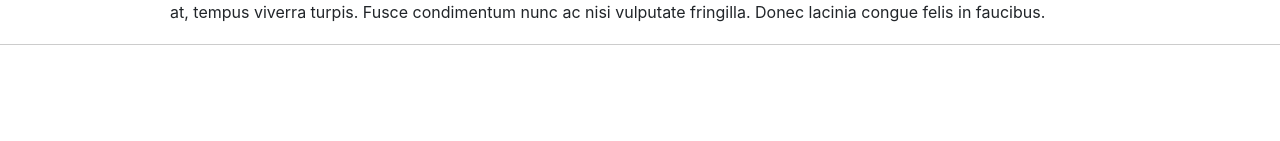
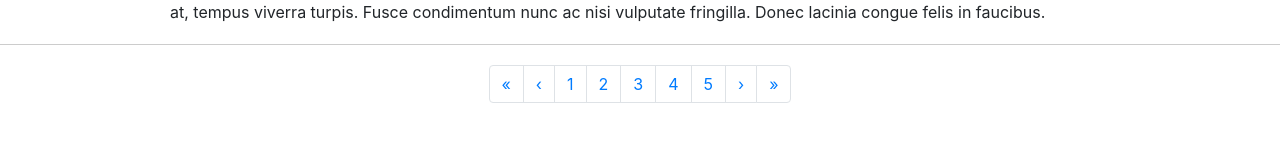
Before and after one commit to craigdanj/miniblog, a React (Create React App) app in the folder client/: page / in a window 1280 px wide. Shown: the part 263-404 px from the top of the page. Built offline with nearby package versions, Linux system fonts and the light colour scheme.

Commit message:
pagination added

```diff
--- a/client/src/components/post-list/index.js
+++ b/client/src/components/post-list/index.js
@@ -1,5 +1,5 @@
 import React from 'react';
-import { Media } from 'reactstrap';
+import { Media, Pagination, PaginationItem, PaginationLink } from 'reactstrap';
 import './style.css';
 
 function PostList() {
@@ -33,6 +33,49 @@ function PostList() {
 					</Media>
 				</Media>
 			</div>
+
+			<div className="paginationContainer d-flex justify-content-center">
+				<Pagination aria-label="Page navigation example">
+					<PaginationItem>
+						<PaginationLink first href="#" />
+					</PaginationItem>
+					<PaginationItem>
+						<PaginationLink previous href="#" />
+					</PaginationItem>
+					<PaginationItem>
+						<PaginationLink href="#">
+							1
+						</PaginationLink>
+					</PaginationItem>
+					<PaginationItem>
+						<PaginationLink href="#">
+							2
+						</PaginationLink>
+					</PaginationItem>
+					<PaginationItem>
+						<PaginationLink href="#">
+							3
+						</PaginationLink>
+					</PaginationItem>
+					<PaginationItem>
+						<PaginationLink href="#">
+							4
+						</PaginationLink>
+					</PaginationItem>
+					<PaginationItem>
+						<PaginationLink href="#">
+							5
+						</PaginationLink>
+					</PaginationItem>
+
+					<PaginationItem>
+						<PaginationLink next href="#" />
+					</PaginationItem>
+					<PaginationItem>
+						<PaginationLink last href="#" />
+					</PaginationItem>
+				</Pagination>
+			</div>
 		</div>
 	);
 }
--- a/client/src/components/post-list/style.css
+++ b/client/src/components/post-list/style.css
@@ -6,3 +6,7 @@
 .media-left {
     margin-right: 20px;
 }
+
+.paginationContainer {
+    margin-top: 20px;
+}
```
